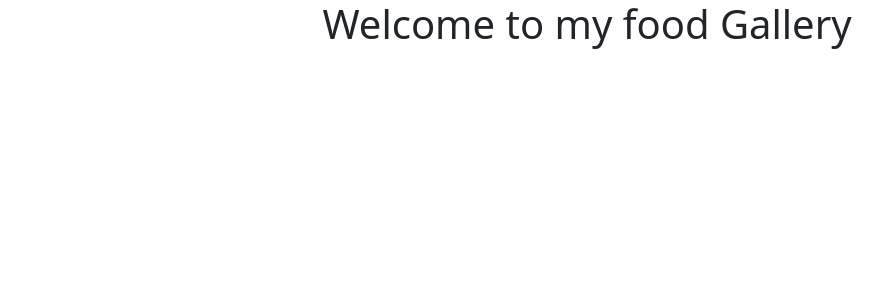
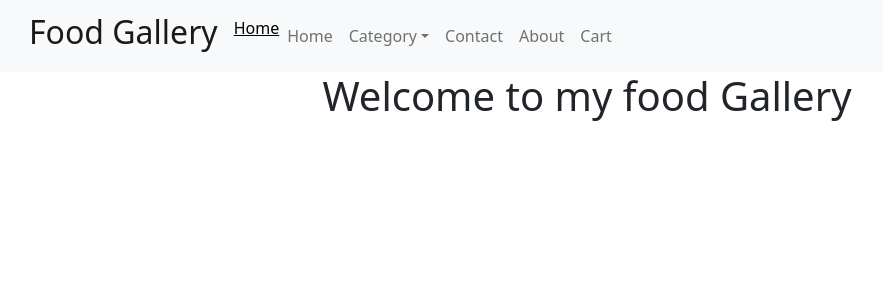
Before and after one commit to ImRanKhan81m/MealDb-Project-React-Route, a React (Create React App) app: page / in a window 1280 px wide. Shown: the top 300 px of the page, without its empty margins (53-936 px from the left). Built offline with nearby package versions, Linux system fonts and the light colour scheme.

Commit message:
Navbar added

```diff
--- a/public/index.html
+++ b/public/index.html
@@ -24,7 +24,7 @@
       work correctly both with client-side routing and a non-root public URL.
       Learn how to configure a non-root public URL by running `npm run build`.
     -->
-    <title>React App</title>
+    <title>Food Gallery</title>
   </head>
   <body>
     <noscript>You need to enable JavaScript to run this app.</noscript>
--- a/src/App.js
+++ b/src/App.js
@@ -1,12 +1,13 @@
 
-import { Button } from 'react-bootstrap';
 import { Route, Routes } from 'react-router-dom';
 import './App.css';
+import Header from './Components/Header/Header';
 import Home from './Components/Home/Home';
 
 function App() {
   return (
     <div className="App">
+      <Header/>
       <Routes>
         <Route path='/' element={<Home/>} />
       </Routes>
--- a/src/Components/CustomLink/CustomLink.js
+++ b/src/Components/CustomLink/CustomLink.js
@@ -0,0 +1,16 @@
+import React from 'react'
+import { Link, useMatch, useResolvedPath } from 'react-router-dom'
+
+const CustomLink = ({ children, to, ...props }) => {
+  let resolved = useResolvedPath(to)
+  let match = useMatch({ path: resolved.pathname, end: true })
+  return (
+    <div>
+      <Link style={{ color: match ? '#0991B1' : 'black' }} to={to} {...props}>
+        {children}
+      </Link>
+    </div>
+  )
+}
+
+export default CustomLink
--- a/src/Components/Header/Header.js
+++ b/src/Components/Header/Header.js
@@ -0,0 +1,35 @@
+import React from 'react';
+import { Container, Nav, Navbar, NavDropdown } from 'react-bootstrap';
+import { Link } from 'react-router-dom';
+import CustomLink from '../CustomLink/CustomLink';
+
+const Header = () => {
+    return (
+        <div>
+            <Navbar bg="light" expand="lg">
+                <Container>
+                    <Navbar.Brand href="#home"><h2>Food Gallery</h2></Navbar.Brand>
+                    <Navbar.Toggle aria-controls="basic-navbar-nav" />
+                    <Navbar.Collapse id="basic-navbar-nav">
+                        <Nav className="me-auto">
+                            <CustomLink to={'/home'}>Home</CustomLink>
+                            <Nav.Link href="#home">Home</Nav.Link>
+                            <NavDropdown title="Category" id="basic-nav-dropdown">
+                                <NavDropdown.Item href="#action/3.1">Grocery</NavDropdown.Item>
+                                <NavDropdown.Item href="#action/3.2">Sweets</NavDropdown.Item>
+                                <NavDropdown.Item href="#action/3.3">Drinks</NavDropdown.Item>
+                                <NavDropdown.Divider />
+                                <NavDropdown.Item href="#action/3.4">Other's Product</NavDropdown.Item>
+                            </NavDropdown>
+                            <Nav.Link href="#contact">Contact</Nav.Link>
+                            <Nav.Link href="#about">About</Nav.Link>
+                            <Nav.Link href="#cart">Cart</Nav.Link>
+                        </Nav>
+                    </Navbar.Collapse>
+                </Container>
+            </Navbar>
+        </div>
+    );
+};
+
+export default Header;
```
